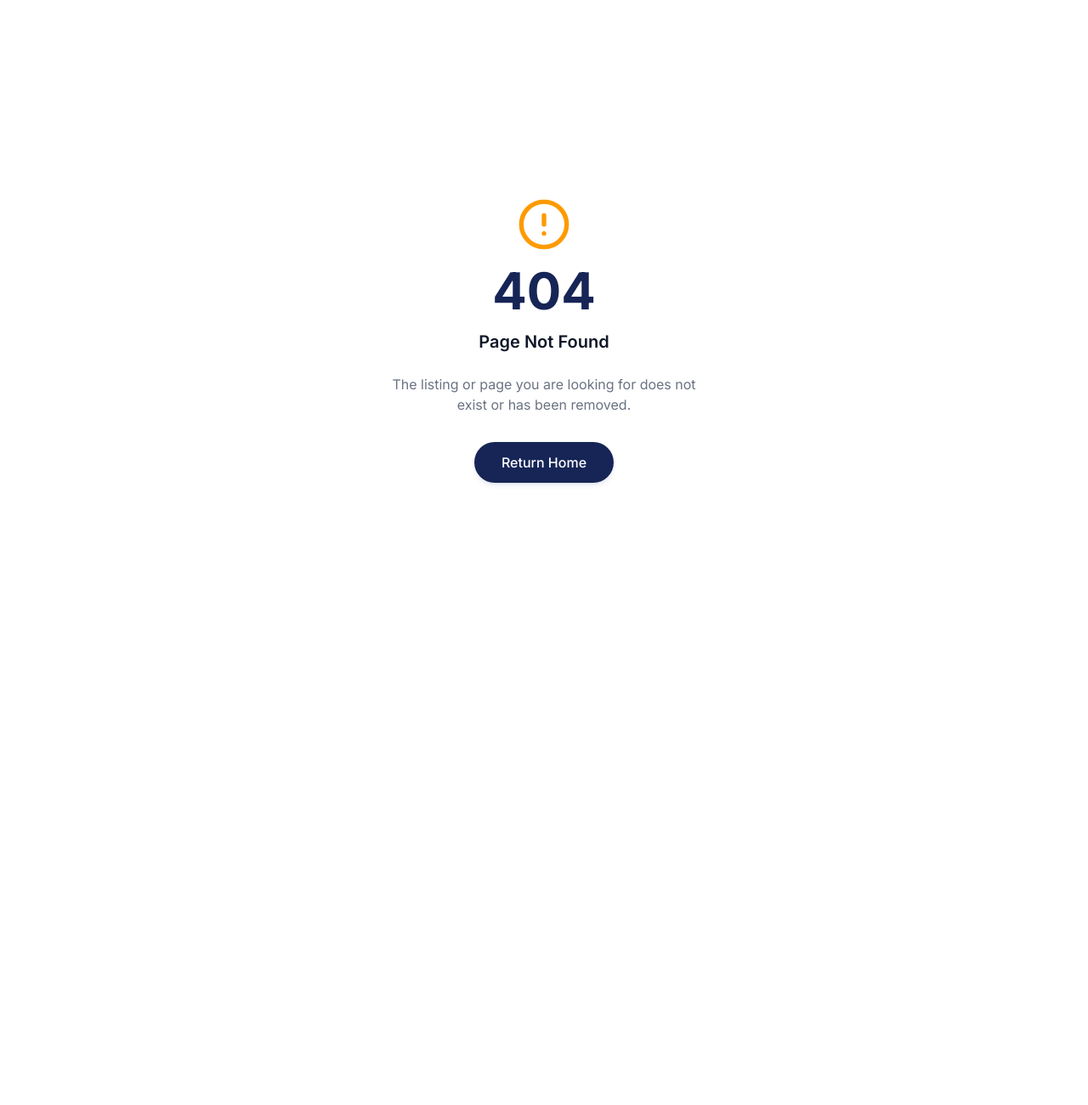
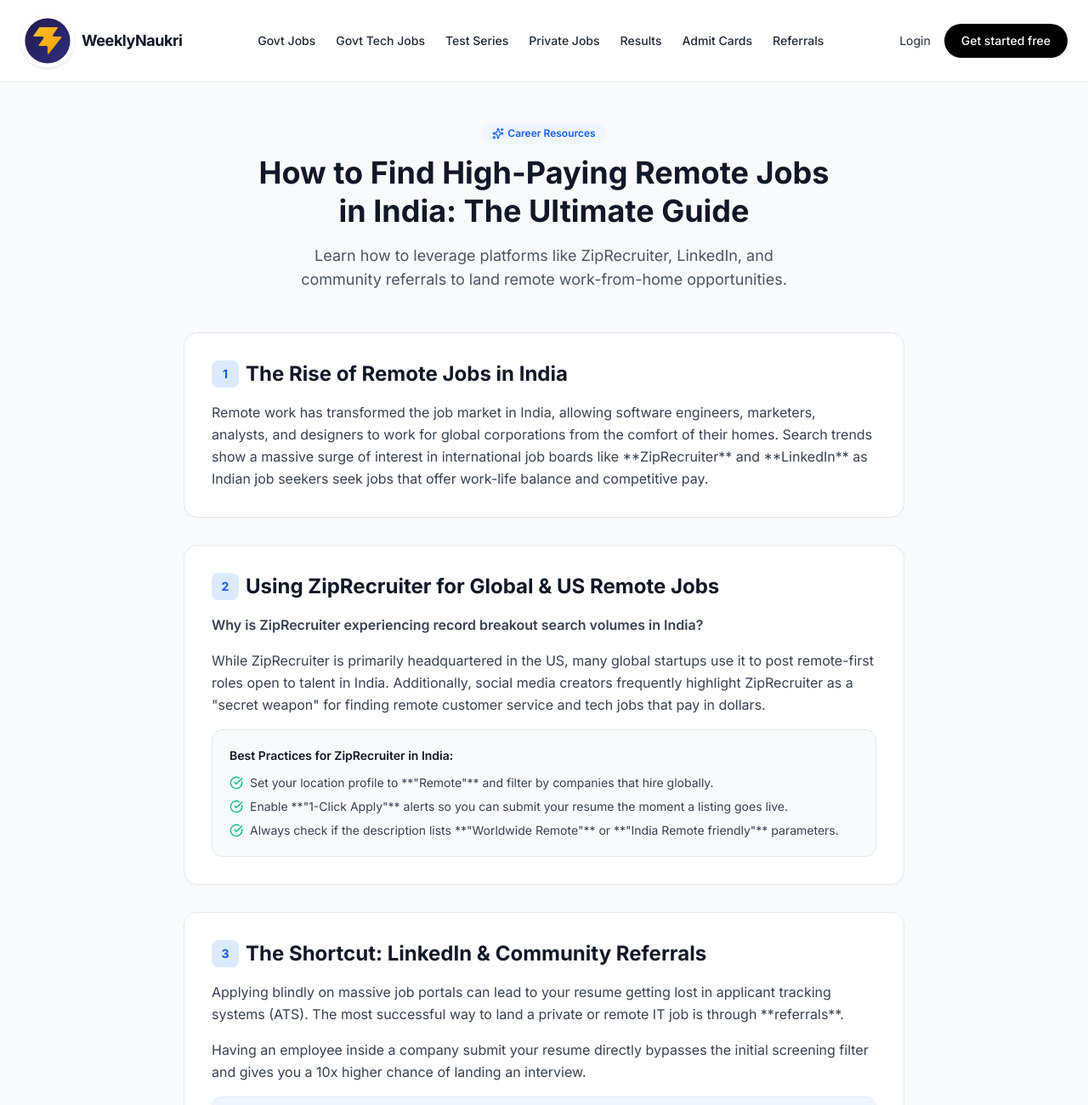
Before and after one commit to Rohitgora09/weeklynaukri, a Next.js app: page /remote-jobs-guide in a window 1280 px wide. Before the commit this address had no page. Shown: the top 1300 px of the page at 85% size. Before the commit the page ends 800 px from the top, so only its background shows below. Built offline with nearby package versions, Linux system fonts and the light colour scheme.

Commit message:
Add remote jobs guide targeting ZipRecruiter and LinkedIn trends

```diff
--- /dev/null
+++ b/src/app/remote-jobs-guide/page.jsx
@@ -0,0 +1,126 @@
+import Navbar from '../../components/layout/Navbar';
+import Footer from '../../components/layout/Footer';
+import Card from '../../components/ui/Card';
+import Link from 'next/link';
+import { Briefcase, ArrowRight, CheckCircle, Search, Sparkles } from 'lucide-react';
+
+export const metadata = {
+  title: 'Remote Jobs in India: Guide to ZipRecruiter, LinkedIn & Referrals',
+  description: 'Looking for work-from-home or remote jobs in India? Learn how to successfully use ZipRecruiter, LinkedIn, and WeeklyNaukri community referrals to land your dream role.',
+  alternates: {
+    canonical: '/remote-jobs-guide',
+  },
+};
+
+export default function RemoteJobsGuide() {
+  return (
+    <div className="min-h-screen bg-gray-50 flex flex-col w-full">
+      <Navbar />
+
+      <main className="max-w-4xl mx-auto px-6 py-12 flex-1 w-full">
+        {/* Header Section */}
+        <div className="text-center mb-12">
+          <span className="px-3 py-1 text-xs font-semibold text-blue-600 bg-blue-50 rounded-full inline-flex items-center gap-1 mb-3">
+            <Sparkles className="w-3.5 h-3.5" /> Career Resources
+          </span>
+          <h1 className="text-3xl md:text-4xl font-extrabold text-gray-900 leading-tight mb-4 max-w-2xl mx-auto">
+            How to Find High-Paying Remote Jobs in India: The Ultimate Guide
+          </h1>
+          <p className="text-gray-600 text-lg max-w-xl mx-auto">
+            Learn how to leverage platforms like ZipRecruiter, LinkedIn, and community referrals to land remote work-from-home opportunities.
+          </p>
+        </div>
+
+        {/* Content Cards */}
+        <div className="space-y-8">
+
+          {/* Section 1: Intro */}
+          <Card padding="p-6 md:p-8 space-y-4" hover={false}>
+            <h2 className="text-xl md:text-2xl font-bold text-gray-900 flex items-center gap-2">
+              <span className="flex items-center justify-center w-8 h-8 rounded-lg bg-blue-100 text-blue-600 text-sm font-bold">1</span>
+              The Rise of Remote Jobs in India
+            </h2>
+            <p className="text-gray-700 leading-relaxed">
+              Remote work has transformed the job market in India, allowing software engineers, marketers, analysts, and designers to work for global corporations from the comfort of their homes.
+              Search trends show a massive surge of interest in international job boards like **ZipRecruiter** and **LinkedIn** as Indian job seekers seek jobs that offer work-life balance and competitive pay.
+            </p>
+          </Card>
+
+          {/* Section 2: ZipRecruiter */}
+          <Card padding="p-6 md:p-8 space-y-4" hover={false}>
+            <h2 className="text-xl md:text-2xl font-bold text-gray-900 flex items-center gap-2">
+              <span className="flex items-center justify-center w-8 h-8 rounded-lg bg-blue-100 text-blue-600 text-sm font-bold">2</span>
+              Using ZipRecruiter for Global & US Remote Jobs
+            </h2>
+            <p className="text-gray-700 leading-relaxed font-semibold">
+              Why is ZipRecruiter experiencing record breakout search volumes in India?
+            </p>
+            <p className="text-gray-700 leading-relaxed">
+              While ZipRecruiter is primarily headquartered in the US, many global startups use it to post remote-first roles open to talent in India. Additionally, social media creators frequently highlight ZipRecruiter as a "secret weapon" for finding remote customer service and tech jobs that pay in dollars.
+            </p>
+            <div className="bg-gray-50 border border-gray-200 rounded-xl p-5 space-y-3">
+              <p className="font-semibold text-gray-900 text-sm">Best Practices for ZipRecruiter in India:</p>
+              <ul className="space-y-2 text-sm text-gray-700">
+                <li className="flex items-start gap-2">
+                  <CheckCircle className="w-4 h-4 text-emerald-500 shrink-0 mt-0.5" />
+                  <span>Set your location profile to **"Remote"** and filter by companies that hire globally.</span>
+                </li>
+                <li className="flex items-start gap-2">
+                  <CheckCircle className="w-4 h-4 text-emerald-500 shrink-0 mt-0.5" />
+                  <span>Enable **"1-Click Apply"** alerts so you can submit your resume the moment a listing goes live.</span>
+                </li>
+                <li className="flex items-start gap-2">
+                  <CheckCircle className="w-4 h-4 text-emerald-500 shrink-0 mt-0.5" />
+                  <span>Always check if the description lists **"Worldwide Remote"** or **"India Remote friendly"** parameters.</span>
+                </li>
+              </ul>
+            </div>
+          </Card>
+
+          {/* Section 3: LinkedIn & Referrals */}
+          <Card padding="p-6 md:p-8 space-y-4" hover={false}>
+            <h2 className="text-xl md:text-2xl font-bold text-gray-900 flex items-center gap-2">
+              <span className="flex items-center justify-center w-8 h-8 rounded-lg bg-blue-100 text-blue-600 text-sm font-bold">3</span>
+              The Shortcut: LinkedIn & Community Referrals
+            </h2>
+            <p className="text-gray-700 leading-relaxed">
+              Applying blindly on massive job portals can lead to your resume getting lost in applicant tracking systems (ATS). The most successful way to land a private or remote IT job is through **referrals**.
+            </p>
+            <p className="text-gray-700 leading-relaxed">
+              Having an employee inside a company submit your resume directly bypasses the initial screening filter and gives you a 10x higher chance of landing an interview.
+            </p>
+            <div className="bg-blue-50 border border-blue-100 rounded-xl p-6 flex flex-col md:flex-row items-center justify-between gap-6">
+              <div className="space-y-1">
+                <h4 className="font-bold text-blue-900">Explore WeeklyNaukri Referrals</h4>
+                <p className="text-sm text-blue-800">Browse active job referrals posted by employees at top IT companies in India.</p>
+              </div>
+              <Link
+                href="/referrals"
+                className="px-5 py-2.5 bg-blue-600 text-white font-semibold text-sm rounded-lg hover:bg-blue-700 transition-colors flex items-center gap-1 shrink-0 shadow-sm"
+              >
+                Go to Referrals <ArrowRight className="w-4 h-4" />
+              </Link>
+            </div>
+          </Card>
+
+          {/* Section 4: Resume Optimization */}
+          <Card padding="p-6 md:p-8 space-y-4" hover={false}>
+            <h2 className="text-xl md:text-2xl font-bold text-gray-900 flex items-center gap-2">
+              <span className="flex items-center justify-center w-8 h-8 rounded-lg bg-blue-100 text-blue-600 text-sm font-bold">4</span>
+              Prepare Your ATS-Friendly Resume
+            </h2>
+            <p className="text-gray-700 leading-relaxed">
+              To apply for remote jobs on LinkedIn or ZipRecruiter, you need a clean, single-column PDF resume that can be parsed easily by automated systems. Avoid complex graphics, tables, or text boxes, as they scramble the parser.
+            </p>
+            <p className="text-gray-700 leading-relaxed">
+              Make sure to list your technical skills (like JavaScript, Python, React, SQL) in clear bullet points, as these are the exact keywords search filters target.
+            </p>
+          </Card>
+
+        </div>
+      </main>
+
+      <Footer />
+    </div>
+  );
+}
--- a/src/app/sitemap.xml/route.js
+++ b/src/app/sitemap.xml/route.js
@@ -21,7 +21,8 @@
       '/about',
       '/referrals',
       '/it-govt-jobs',
-      '/test-series'
+      '/test-series',
+      '/remote-jobs-guide'
     ];
 
     const staticUrls = staticPages.map(page => ({
--- a/src/components/layout/Footer.jsx
+++ b/src/components/layout/Footer.jsx
@@ -45,6 +45,7 @@
               <li><button onClick={() => handleLinkClick('All Categories', 'Mock Test')} className="hover:text-black cursor-pointer transition-colors bg-transparent border-none p-0 text-sm text-gray-600 text-left">Mock Tests</button></li>
               <li><button onClick={() => handleLinkClick('Admit Cards', '')} className="hover:text-black cursor-pointer transition-colors bg-transparent border-none p-0 text-sm text-gray-600 text-left">Admit Cards</button></li>
               <li><button onClick={() => handleLinkClick('Answer Keys', '')} className="hover:text-black cursor-pointer transition-colors bg-transparent border-none p-0 text-sm text-gray-600 text-left">Answer Keys</button></li>
+              <li><Link href="/remote-jobs-guide" className="hover:text-black cursor-pointer transition-colors">Remote Jobs Guide</Link></li>
             </ul>
           </nav>
           <nav aria-label="Social links and contact">
```
